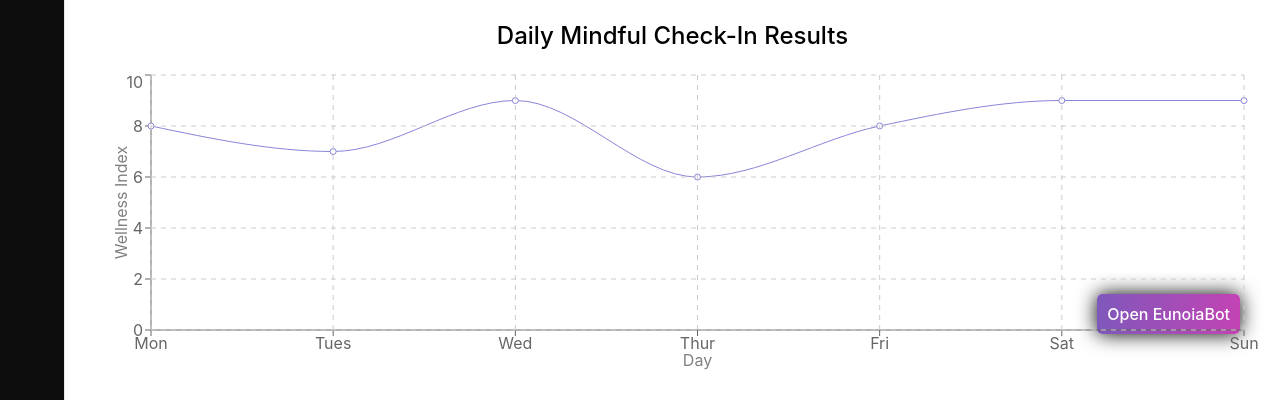
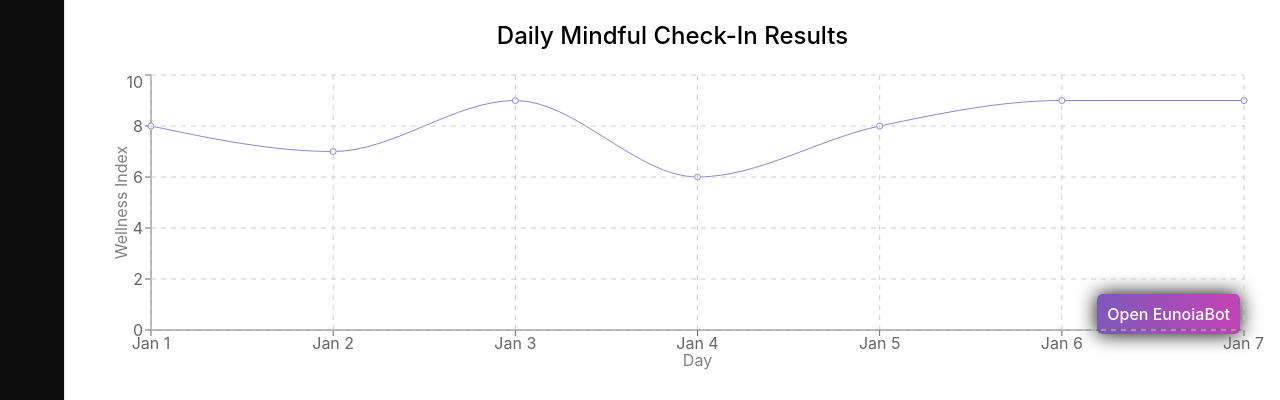
Before and after one commit to Ammar9faisal/Wellness-App, a React (Vite) app: page /dashboard in a window 1280 px wide. Shown: the part 426-826 px from the top of the page. Built offline with nearby package versions, Linux system fonts and the light colour scheme.

Commit message:
incorporated stub data into more components such as dashboard and graph

```diff
--- a/src/components/chatbot.css
+++ b/src/components/chatbot.css
@@ -8,6 +8,7 @@
     border-radius: 10px;
     overflow: hidden;
     box-shadow: 0px 0px 20px 0px #000000;
+    z-index: 1000; /* Ensure the chatbot is on top of other elements */
 }
 
 .chatbot-header {  /* styling for the header */
--- a/src/pages/Survey.jsx
+++ b/src/pages/Survey.jsx
@@ -1,8 +1,12 @@
 import backgroundImage from '../assets/Purple.png';
-import React, { useState } from 'react';
+import React, { useState, useEffect } from 'react';
 import './Survey.css';
 import { useNavigate } from 'react-router-dom'; //navigation to another page
 import { questions, handleNext, handleBack, handleNumberClick } from '../services/surveyService';
+
+import { stubData } from '../stubdata';
+const completionStatus = stubData.wellnessIndexDaily.isCompleted; // Get the completion status from stubData
+
 
 // Here's our main Survey component - think of it as the whole happiness survey experience
 const Survey = () => {
@@ -33,6 +37,7 @@ const Survey = () => {
   const renderScale = () => {
     return (
       <div className="scale-container">
+
         <div className="scale-numbers">
           {/* Loop to create 10 clickable number buttons */}
           {[...Array(10)].map((_, i) => (
@@ -53,9 +58,10 @@ const Survey = () => {
             </div>
           ))}
         </div>
+
         {/* Emojis below the scale to give a visual cue */}
         <div className="scale-emojis">
-          <div className="number-group"><span className="emoji">😔</span></div> {/* Sad at 1 */}
+          <div className="number-group"><span className="emoji">😔</span></div> {/* </div>Sad at 1 */}
           <div className="number-group"></div>
           <div className="number-group"></div>
           <div className="number-group"></div>
@@ -83,6 +89,7 @@ const Survey = () => {
           <div className="intro-text">
             Rate how you’re feeling on a scale of 1 to 10 and track your mental well-being over time.
           </div>
+
           {/* Show some emojis and a gradient bar to set the mood */}
           <div className="emoji-scale">
             <div className="emoji-row">
@@ -97,17 +104,23 @@ const Survey = () => {
             </div>
             <div className="gradient-bar"></div> {/* Fancy color gradient */}
           </div>
+
           <button className="next-button" onClick={() => handleNext(0, responses, setResponses, setCurrentPage, navigate)}>Next</button> {/* Start the survey */}
         </div>
       ) : currentPage === 8 ? (
         // Completion page (currentPage === 8)
+
+        stubData.wellnessIndexDaily.isCompleted = true,
+
         <div className="container">
           <div className="header-bar">
             <div className="header-text">Daily Check-In Completed!</div> {/* Completion message */}
           </div>
+
           <div className="completion-text">
             Thank you for completing your daily check-in. Your responses have been recorded.
           </div>
+
           <button className="dashboard-button" onClick={() => navigate('/dashboard')}>Go to Dashboard</button> {/* Button to navigate to dashboard */}
         </div>
       ) : (
--- a/src/pages/dashboard.jsx
+++ b/src/pages/dashboard.jsx
@@ -1,5 +1,5 @@
 import React, { useState, useEffect } from 'react';
-import { ArrowUpRight, Rocket, Target, Moon, PieChart, Brain, Bot } from 'lucide-react';
+import { Rocket, Brain, Bot } from 'lucide-react';
 import ChatBot from '../components/chatbot.jsx';
 import Sidebar from '../components/Sidebar.jsx';
 import { useNavigate } from 'react-router-dom';
@@ -22,15 +22,14 @@ export default function Dashboard() {
   }, []);
 
   const username = stubData.userProfile.username;  //--------------------> Getting username from stubData
-
-  const wellnessIndex = stubData.wellnessIndexDaily;  //--------------------> Getting wellnessIndex from stubData
+  const wellnessIndex = stubData.wellnessIndexDaily.data;  //--------------------> Getting wellnessIndex from stubData
 
 
   return (
     <div className="dashboard-container">
       <Sidebar />
-      <div className="dashboard-main">
-        <div className="dashboard-header">
+      <div className="dashboard-main">  {/*Main dashboard container*/}
+        <div className="dashboard-header">  {/*Displays the header of the dashboard*/}
           <div className="dashboard-header-icon">
             <Rocket className="w-6 h-6" />
           </div>
@@ -41,7 +40,7 @@ export default function Dashboard() {
         <div className="dashboard-content">
           <ChatBot />
 
-          <section className="daily-quote">
+          <section className="daily-quote">  {/*Displays the daily quote*/}
             <div className="overlap-group">
               <p className="quote-text">{currentQuote.quote}</p>
               <div className="overlap">
@@ -52,10 +51,10 @@ export default function Dashboard() {
           </section>
 
           <section className="dashboard-section">
-            <h2 className="dashboard-section-title">Daily Mindful Check-In Results</h2>
+            <h2 className="dashboard-section-title">Daily Mindful Check-In Results</h2> {/*Displays the chart*/}
             <div className="chart-container">
               <ResponsiveContainer width="100%" height={300}>
-                <LineChart data={stubData.wellnessIndexDaily} margin={{ top: 5, right: 20, left: 10, bottom: 10 }}>
+                <LineChart data={wellnessIndex} margin={{ top: 5, right: 20, left: 10, bottom: 10 }}>
                   <Label value="Wellness Index" offset={0} position="top" />
                   <XAxis dataKey="day">
                     <Label value="Day" offset={-5} position="bottom" />
@@ -89,7 +88,7 @@ export default function Dashboard() {
               bgColor="dashboard-card-purple"
             /> */}
 
-            <DashboardCard
+            <DashboardCard    //creates a dashboard card for the daily check-in
               title="Mindful Check-in"
               description="Complete your daily check-in now"
               icon={<Brain className="w-16 h-16 text-gray-600" />}
@@ -97,7 +96,7 @@ export default function Dashboard() {
               image= {mindfulPic}
             />
 
-            <DashboardCard
+            <DashboardCard  //creates a dashboard card for the wellness bot
               title="Wellness bot"
               description="Meet your personal wellness bot!"
               icon={<Bot className="w-16 h-16 text-gray-600" />}
--- a/src/stubdata.js
+++ b/src/stubdata.js
@@ -1,18 +1,21 @@
 // Combined stub data
 export const stubData = {
-    userProfile: {
+    userProfile: {  //stores sample user data to be displayed
         username: 'John Doe',
         email: 'johndoe@gmail.com',
         password: 'password',
         age: 30
     },
-    wellnessIndexDaily: [
-        { day: 'Mon', wellnessIndex: 8 },
-        { day: 'Tues', wellnessIndex: 7 },
-        { day: 'Wed', wellnessIndex: 9 },
-        { day: 'Thur', wellnessIndex: 6 },
-        { day: 'Fri', wellnessIndex: 8 },
-        { day: 'Sat', wellnessIndex: 9 },
-        { day: 'Sun', wellnessIndex: 9 }
-    ]
+    wellnessIndexDaily: {
+        data: [
+            { day: 'Jan 1', wellnessIndex: 8, isCompleted: true },   //stores sample midful check-in data for the week
+            { day: 'Jan 2', wellnessIndex: 7, isCompleted: true },
+            { day: 'Jan 3', wellnessIndex: 9, isCompleted: true },
+            { day: 'Jan 4', wellnessIndex: 6, isCompleted: true },
+            { day: 'Jan 5', wellnessIndex: 8, isCompleted: true },
+            { day: 'Jan 6', wellnessIndex: 9, isCompleted: true },
+            { day: 'Jan 7', wellnessIndex: 9, isCompleted: true }
+        ],
+        isCompleted: false,  //stores the completion status of the daily check-in
+    }
 };
```
